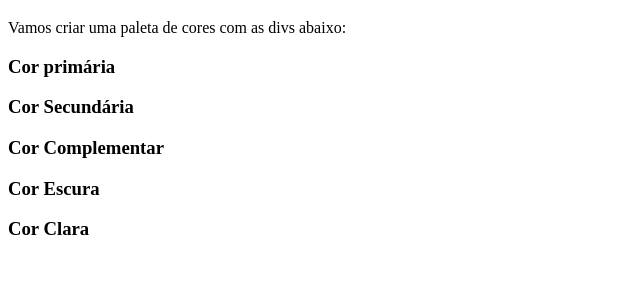
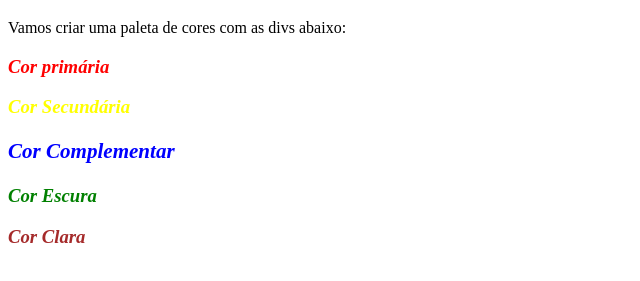
Before and after one commit to Thiago-sLira/Trybe-Estudos, a plain HTML site: page 3.Bloco-Introdução-HTML-CSS/3.HTML-CSS-Seletores-e-posicionamento/index4.html in a window 1280 px wide. Shown: the part 61-342 px from the top of the page, without its empty margins (0-640 px from the left). Drawn offline with Linux system fonts and the light colour scheme.

Commit message:
Alterações no exercicio 3.3

```diff
--- a/3.Bloco-Introdução-HTML-CSS/3.HTML-CSS-Seletores-e-posicionamento/index4.html
+++ b/3.Bloco-Introdução-HTML-CSS/3.HTML-CSS-Seletores-e-posicionamento/index4.html
@@ -11,19 +11,19 @@
     <div>
         <h1>Paleta de Cores</h1>
         <p>Vamos criar uma paleta de cores com as divs abaixo:</p>
-        <div>
+        <div class="primeiro">
             <h3>Cor primária</h3>
         </div>
-        <div>
+        <div class="segundo">
             <h3>Cor Secundária</h3>
         </div>
-        <div>
+        <div class="terceiro">
             <h3>Cor Complementar</h3>
         </div>
-        <div>
+        <div class="quarto">
             <h3>Cor Escura</h3>
         </div>
-        <div>
+        <div class="quinto">
             <h3>Cor Clara</h3>
         </div>
     </div>
--- a/3.Bloco-Introdução-HTML-CSS/3.HTML-CSS-Seletores-e-posicionamento/style4.css
+++ b/3.Bloco-Introdução-HTML-CSS/3.HTML-CSS-Seletores-e-posicionamento/style4.css
@@ -0,0 +1,28 @@
+div {
+    background-color: 244, 244, 244;
+}
+
+.primeiro {
+    color: red;
+}
+
+.segundo {
+    color: yellow;
+}
+
+.terceiro {
+    color: blue;
+    font-size: large;
+}
+
+.quarto {
+    color: green;
+}
+
+.quinto {
+    color: brown;
+}
+
+h3 {
+    font-style: italic;
+}
```
